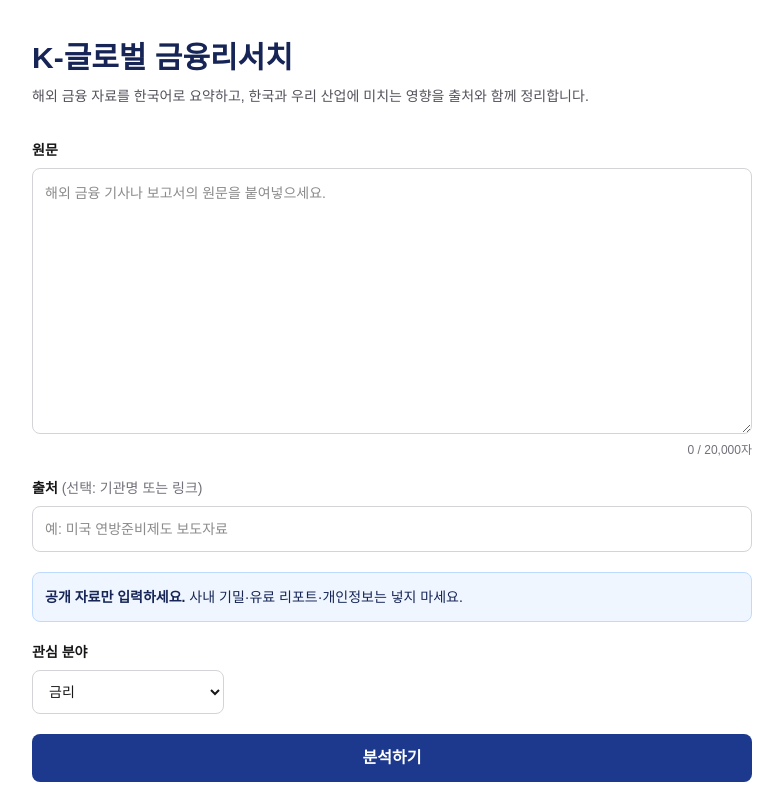
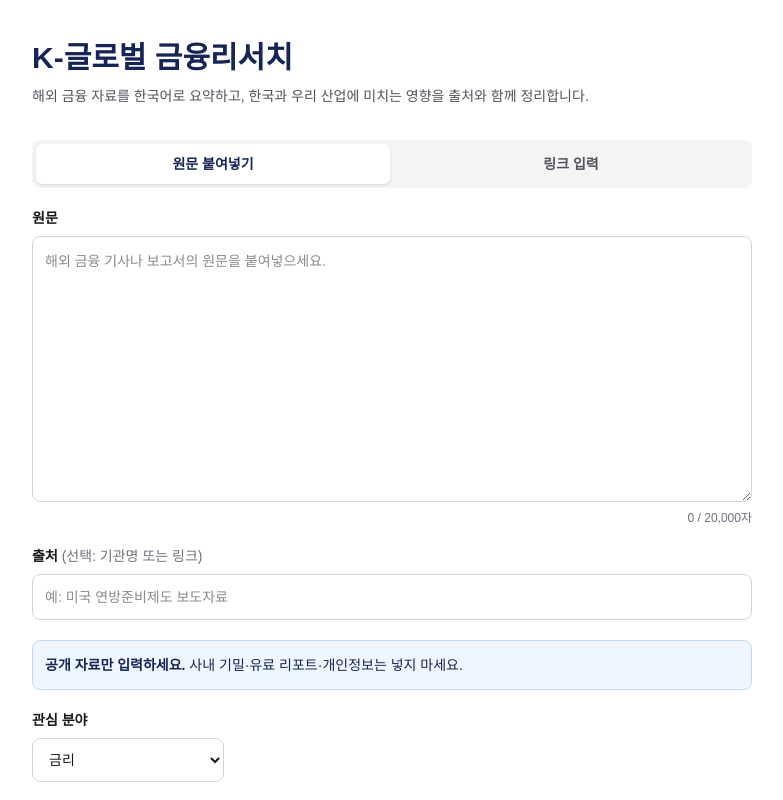
Before and after one commit to ynet6969-cpu/k-global-research, a Next.js app: page / in a window 1280 px wide. Shown: the top 800 px of the page, without its empty margins (248-1031 px from the left). Built offline with nearby package versions, Linux system fonts and the light colour scheme.

Commit message:
PLAN 작업 8: 원문 붙여넣기/링크 입력 전환 탭 추가 — 링크 하나만으로도 분석을 요청할 수 있게 하고, 잘못된 링크는 서버로 보내기 전에 안내하려고
Co-Authored-By: Claude Opus 5.5 <noreply@anthropic.com>

```diff
--- a/app/components/AnalyzeForm.tsx
+++ b/app/components/AnalyzeForm.tsx
@@ -1,39 +1,71 @@
 "use client";
 
-// Design Ref: §5.1 — 입력창(3), 관심 분야(5), 실행 버튼(6) 구역.
+// Design Ref: §5.1 — 입력 방식(2), 입력창(3), 안내 문구(4), 관심 분야(5), 실행 버튼(6) 구역.
 // PLAN 작업 4: "분석하기"를 누르면 입력을 모아 부모(page)에게 넘긴다. 실제 API 호출은 page가 한다.
 // PLAN 작업 6: 입력창 아래에 공개 자료만 넣으라는 안내 문구를 둔다 (PRD 7번, DESIGN §5.1 구역 4).
-// 입력 방식 전환(작업 8)은 이후 작업에서 이 컴포넌트에 추가한다.
+// PLAN 작업 8: "원문 붙여넣기"와 "링크 입력" 중 하나를 고르게 한다. 탭을 바꿔도 적어 둔 내용은 남는다.
 
 import { useState } from "react";
-import { FIELDS, MAX_TEXT_LENGTH, type AnalyzeRequest, type Field } from "@/lib/types";
+import { FIELDS, MAX_TEXT_LENGTH, type AnalyzeRequest, type Field, type InputMode } from "@/lib/types";
 
 interface Props {
   /** 입력을 모아 분석을 요청한다 */
   onSubmit: (request: AnalyzeRequest) => void;
 }
 
+const MODE_TABS: { mode: InputMode; label: string }[] = [
+  { mode: "text", label: "원문 붙여넣기" },
+  { mode: "url", label: "링크 입력" },
+];
+
 export default function AnalyzeForm({ onSubmit }: Props) {
+  const [mode, setMode] = useState<InputMode>("text");
   const [text, setText] = useState("");
   const [sourceLabel, setSourceLabel] = useState("");
+  const [url, setUrl] = useState("");
   const [field, setField] = useState<Field>(FIELDS[0]);
   const [customField, setCustomField] = useState("");
 
   return (
     <form
+      // 브라우저 기본 검사 말풍선 대신, 화면과 서버가 함께 쓰는 한국어 안내(ERROR_MESSAGES)를 보여 준다
+      noValidate
       className="flex flex-col gap-5"
       onSubmit={(e) => {
         e.preventDefault();
-        // 입력 방식 전환(작업 8) 전까지는 원문 붙여넣기 방식만 있다
+        // 고른 방식에 해당하는 값만 보낸다 (링크 방식에서는 링크가 곧 출처)
         onSubmit({
-          mode: "text",
-          text,
-          sourceLabel,
+          mode,
+          ...(mode === "text" ? { text, sourceLabel } : { url }),
           field,
           customField: field === "직접 입력" ? customField : undefined,
         });
       }}
     >
+      <div role="tablist" aria-label="입력 방식" className="grid grid-cols-2 gap-1 rounded-lg bg-zinc-100 p-1 dark:bg-zinc-900">
+        {MODE_TABS.map((tab) => (
+          <button
+            key={tab.mode}
+            type="button"
+            role="tab"
+            id={`tab-${tab.mode}`}
+            aria-selected={mode === tab.mode}
+            aria-controls="input-panel"
+            onClick={() => setMode(tab.mode)}
+            className={`h-10 rounded-md text-sm font-semibold transition-colors ${
+              mode === tab.mode
+                ? "bg-white text-blue-950 shadow-sm dark:bg-zinc-700 dark:text-white"
+                : "text-zinc-600 hover:text-zinc-900 dark:text-zinc-400 dark:hover:text-zinc-100"
+            }`}
+          >
+            {tab.label}
+          </button>
+        ))}
+      </div>
+
+      <div id="input-panel" role="tabpanel" aria-labelledby={`tab-${mode}`} className="flex flex-col gap-5">
+        {mode === "text" ? (
+          <>
             <div className="flex flex-col gap-2">
               <label htmlFor="text" className="text-sm font-semibold">
                 원문
@@ -64,6 +96,26 @@ export default function AnalyzeForm({ onSubmit }: Props) {
                 placeholder="예: 미국 연방준비제도 보도자료"
                 className="w-full rounded-lg border border-zinc-300 bg-white p-3 text-sm focus:border-blue-700 focus:outline-none dark:border-zinc-700 dark:bg-zinc-900"
               />
+            </div>
+          </>
+        ) : (
+          <div className="flex flex-col gap-2">
+            <label htmlFor="url" className="text-sm font-semibold">
+              링크 <span className="font-normal text-zinc-500">(기사·보고서 1개)</span>
+            </label>
+            <input
+              id="url"
+              type="url"
+              inputMode="url"
+              value={url}
+              onChange={(e) => setUrl(e.target.value)}
+              aria-describedby="public-data-notice"
+              placeholder="https://"
+              className="w-full rounded-lg border border-zinc-300 bg-white p-3 text-sm focus:border-blue-700 focus:outline-none dark:border-zinc-700 dark:bg-zinc-900"
+            />
+            <p className="text-xs text-zinc-500">링크의 본문을 가져와 분석합니다. 이 링크가 결과의 출처로 표시됩니다.</p>
+          </div>
+        )}
       </div>
 
       <p
--- a/app/page.tsx
+++ b/app/page.tsx
@@ -31,6 +31,13 @@ export default function Home() {
         setError(ERROR_MESSAGES[length < MIN_TEXT_LENGTH ? "TOO_SHORT" : "TOO_LONG"]);
         return;
       }
+    }
+
+    // PLAN 작업 8: 링크 방식이면 http·https 주소인지 먼저 확인한다 (서버도 다시 확인한다)
+    if (request.mode === "url" && !isWebUrl(request.url)) {
+      setResult(null);
+      setError(ERROR_MESSAGES.INVALID_URL);
+      return;
     }
 
     try {
@@ -74,3 +81,12 @@ export default function Home() {
     </main>
   );
 }
+
+function isWebUrl(value: string | undefined): boolean {
+  try {
+    const { protocol } = new URL((value ?? "").trim());
+    return protocol === "http:" || protocol === "https:";
+  } catch {
+    return false;
+  }
+}
```
Lines whose indentation alone changed are shown as unchanged.
